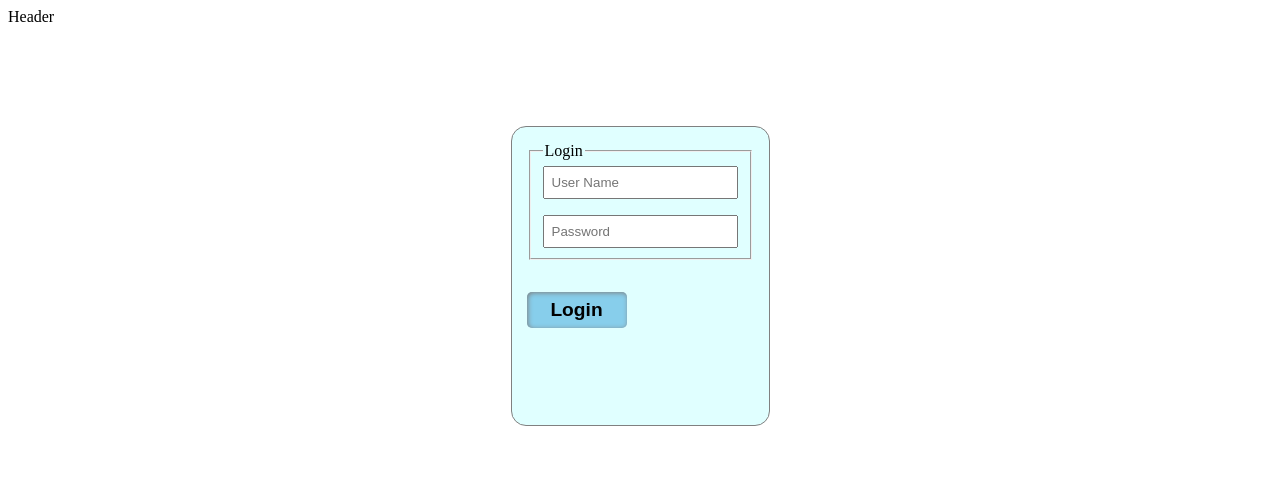
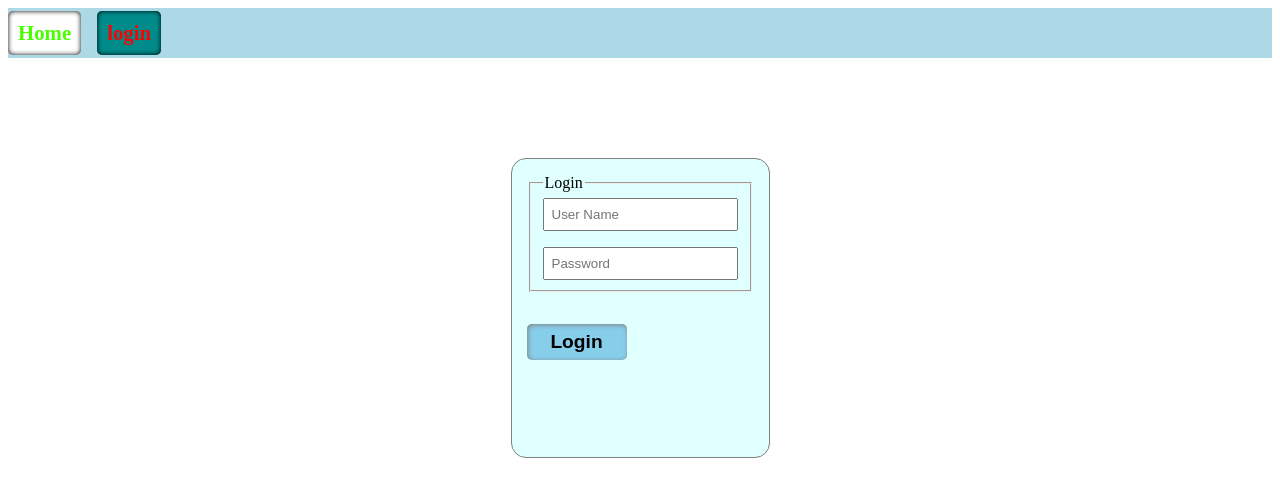
Before and after one commit to RezaAstaraki/django-react-fullstack-apps, a React (Vite) app in the folder frontEnd/: page /login in a window 1280 px wide. Shown: the top 496 px of the page. Built offline with nearby package versions, Linux system fonts and the light colour scheme.

Commit message:
add router

```diff
--- a/frontEnd/src/App.jsx
+++ b/frontEnd/src/App.jsx
@@ -4,6 +4,7 @@ import { BrowserRouter as Router, Route, Routes } from "react-router-dom";
 import { Home } from "./pages/home/Home";
 import { Header } from "./components/Header";
 import Login from "./pages/login/Login";
+import BaseLayout from "./layouts/BaseLayout";
 
 function App() {
   return (
@@ -11,8 +12,10 @@ function App() {
       <Router>
         <Header />
         <Routes>
+          {/* <Route element={<BaseLayout />}> */}
           <Route index element={<Home />} />
           <Route element={<Login />} path="login" />
+          {/* </Route> */}
         </Routes>
       </Router>
     </>
--- a/frontEnd/src/components/Header.jsx
+++ b/frontEnd/src/components/Header.jsx
@@ -1,6 +1,16 @@
 import React from "react";
 import "./header.scss";
+import { NavLink } from "react-router-dom";
 
 export const Header = () => {
-  return <div>Header</div>;
+  return (
+    <div className="header">
+      <NavLink className="nav-item" to="">
+        Home
+      </NavLink>
+      <NavLink className="nav-item" to="login">
+        login
+      </NavLink>
+    </div>
+  );
 };
--- a/frontEnd/src/components/header.scss
+++ b/frontEnd/src/components/header.scss
@@ -1,2 +1,26 @@
 .header {
+  display: flex;
+  align-items: center;
+  //   justify-content: center;
+  height: 50px;
+  gap: 1rem;
+  background-color: lightblue;
+  .nav-item {
+    text-decoration: none;
+    font-size: 1.3rem;
+    font-weight: bold;
+    color: rgb(72, 255, 0);
+    background-color: #fff;
+    padding: 10px;
+    border-radius: 5px;
+    box-shadow: inset black 0 0 5px;
+    &:hover {
+      background-color: burlywood;
+      color: #fff;
+    }
+    &.active {
+      color: red;
+      background-color: darkcyan;
+    }
+  }
 }
--- /dev/null
+++ b/frontEnd/src/layouts/BaseLayout.jsx
@@ -0,0 +1,12 @@
+import React from "react";
+import { Outlet } from "react-router-dom";
+
+function BaseLayout() {
+  return (
+    <div>
+      <Outlet />
+    </div>
+  );
+}
+
+export default BaseLayout;
```
Also changed, not shown: frontEnd/src/context/authContext.js (added, +7 -0 lines).
